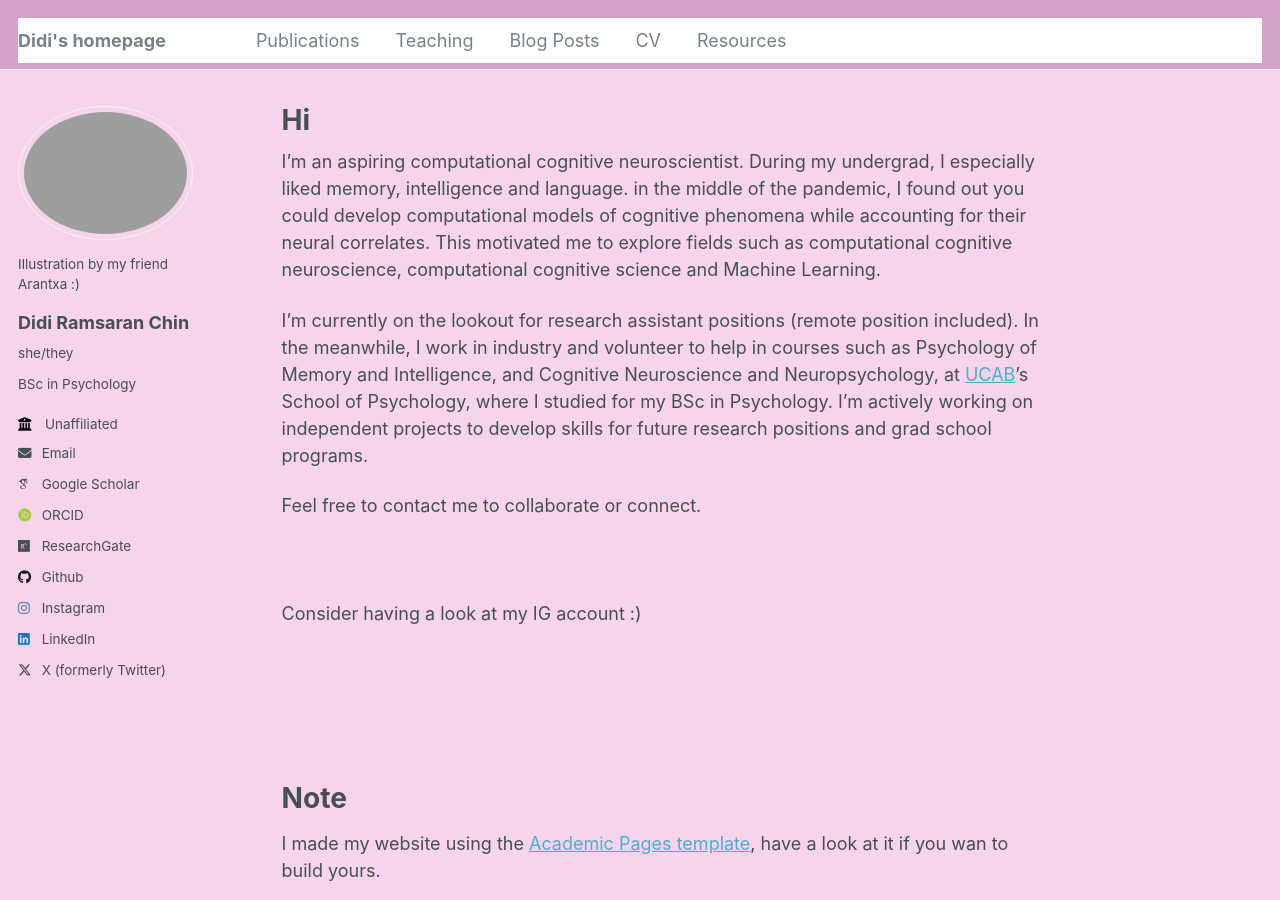
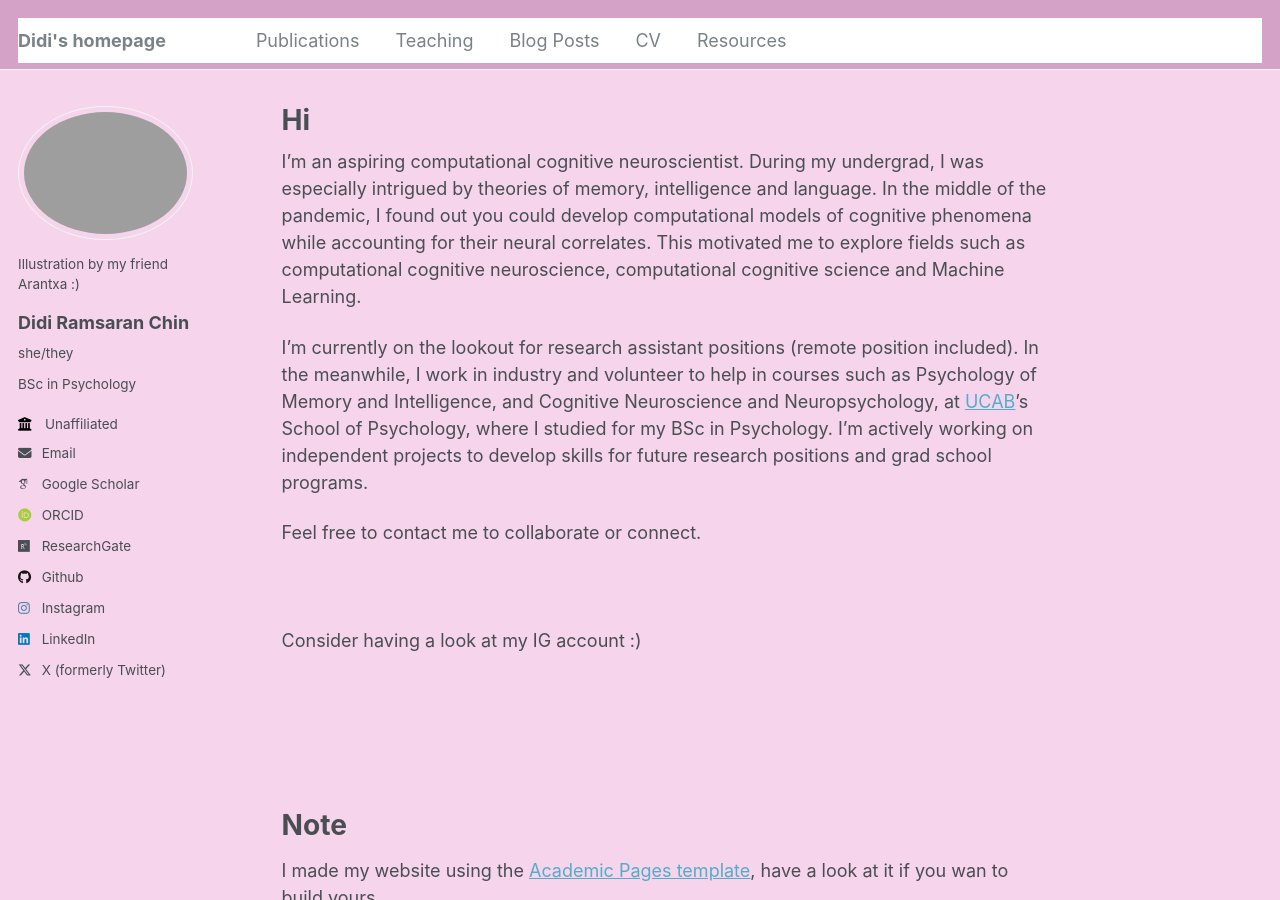
Before and after one commit to neurodidi/neurodidi.github.io, a Jekyll site: the page built from _pages/about.md, in a window 1280 px wide and 900 px high. Built offline with Jekyll 4.4.1, drawn with Linux system fonts in a browser that asks for light colours; some web fonts are replaced; a script that is not in the unit is left out.

Commit message:
Update about.md

```diff
--- a/_pages/about.md
+++ b/_pages/about.md
@@ -7,7 +7,7 @@ redirect_from:
   - /about.html
 ---
 
-I'm an aspiring computational cognitive neuroscientist. During my undergrad, I especially liked memory, intelligence and language. in the middle of the pandemic, I found out you could develop computational models of cognitive phenomena while accounting for their neural correlates. This motivated me to explore fields such as computational cognitive neuroscience, computational cognitive science and Machine Learning.
+I'm an aspiring computational cognitive neuroscientist. During my undergrad, I was especially intrigued by theories of memory, intelligence and language. In the middle of the pandemic, I found out you could develop computational models of cognitive phenomena while accounting for their neural correlates. This motivated me to explore fields such as computational cognitive neuroscience, computational cognitive science and Machine Learning.
 
 I'm currently on the lookout for research assistant positions (remote position included). In the meanwhile, I work in industry and volunteer to help in courses such as Psychology of Memory and Intelligence, and Cognitive Neuroscience and Neuropsychology, at [UCAB](https://www.ucab.edu.ve/)'s  School of Psychology, where I studied for my BSc in Psychology. I'm actively working on independent projects to develop skills for future research positions and grad school programs.
 
```
